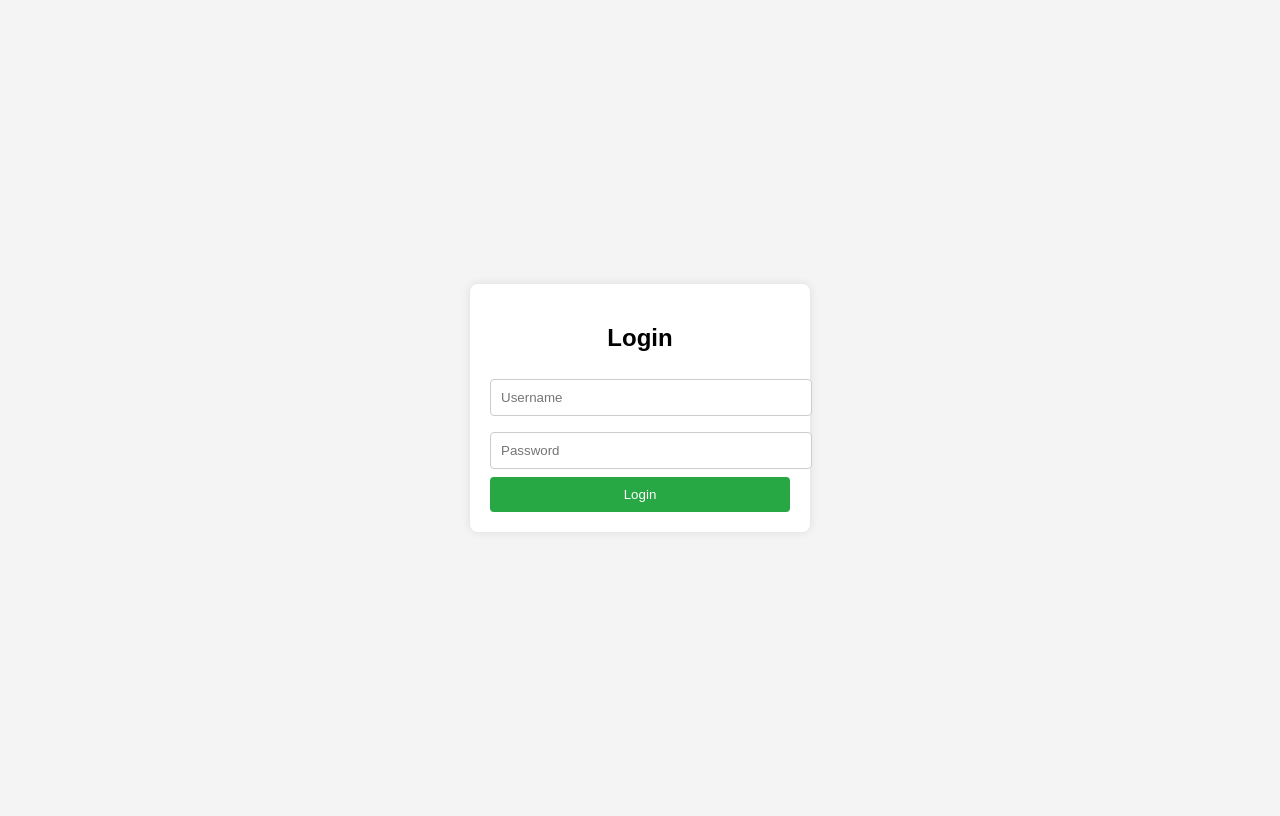
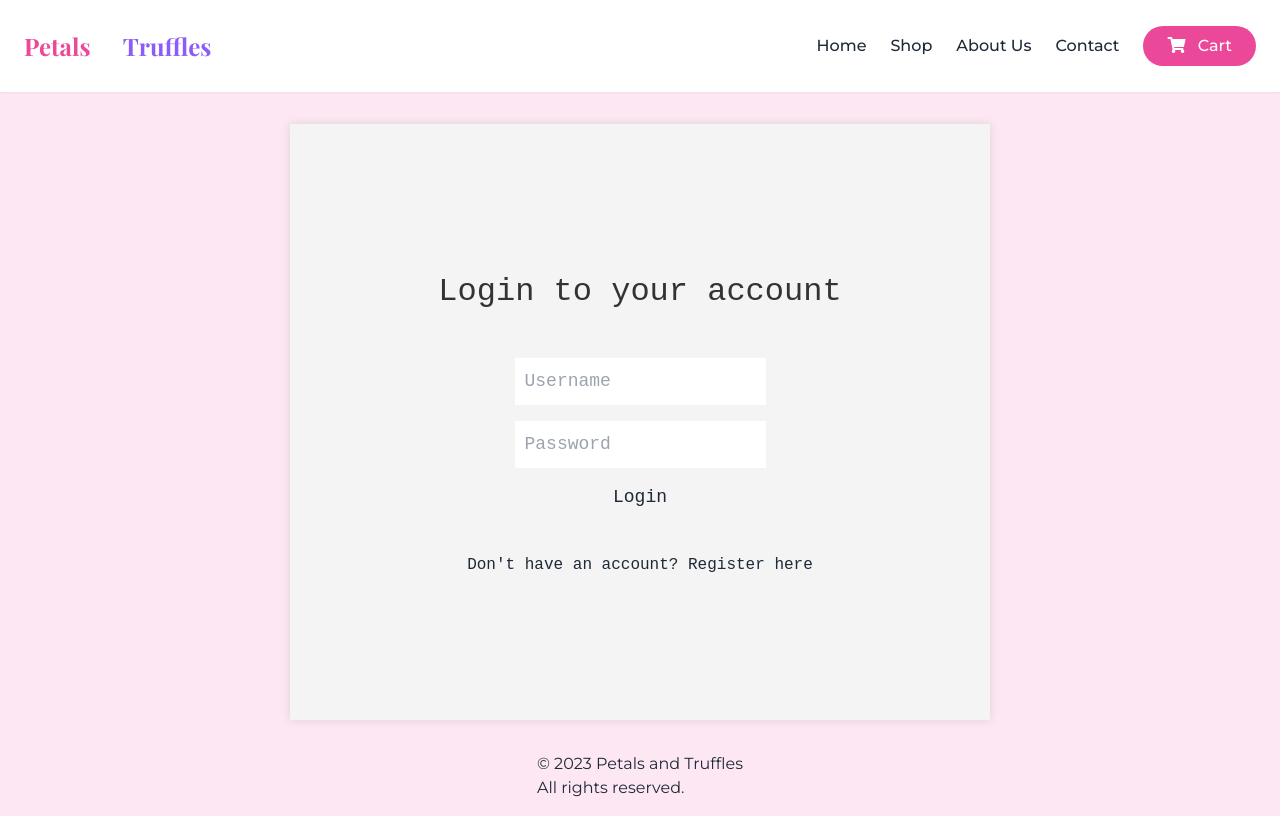
Before and after one commit to LourdesN/Secretstartups, a plain HTML site: page Petals and Truffles/index.html in a window 1280 px wide. Drawn offline with nearby package versions, Linux system fonts and the light colour scheme.

Commit message:
new changes

```diff
--- a/Petals and Truffles/index.html
+++ b/Petals and Truffles/index.html
@@ -3,56 +3,98 @@
 <head>
     <meta charset="UTF-8">
     <title>Login Page</title>
-    <style>
-        body {
-            font-family: Arial, sans-serif;
-            background-color: #f4f4f4;
-            display: flex;
-            justify-content: center;
-            align-items: center;
-            height: 100vh;
+    <meta name="viewport" content="width=device-width, initial-scale=1.0">
+    <meta name="description" content="Login to your Petals and Truffles account to access exclusive features and content.">
+    <script src="https://cdn.tailwindcss.com"></script>
+    <link rel="stylesheet" href="/Petals and Truffles/styles.css">
+    <link rel="stylesheet" href="https://cdnjs.cloudflare.com/ajax/libs/font-awesome/5.15.3/css/all.min.css">
+    <link rel="stylesheet" href="https://cdn.jsdelivr.net/npm/bootstrap-icons@1.11.3/font/bootstrap-icons.css">
+    <link href="https://fonts.googleapis.com/css2?family=Montserrat:wght@300;400;500;600;700&family=Playfair+Display:wght@400;500;600;700&display=swap" rel="stylesheet">
+    <script>
+        tailwind.config = {
+            theme: {
+                extend: {
+                    colors: {
+                        primary: "#ec4899",
+                        secondary: "#8b5cf6",
+                        lightpink: "#fce7f3",
+                        lightpurple: "#f3e8ff"
+                    },
+                    fontFamily: {
+                        'playfair': ['"Playfair Display"', 'serif'],
+                        'montserrat': ['Montserrat', 'sans-serif']
+                    }
+                }
+            }
         }
-        .login-box {
-            background: white;
-            padding: 20px;
-            border-radius: 8px;
-            box-shadow: 0px 0px 10px rgba(0,0,0,0.1);
-            width: 300px;
-        }
-        h2 {
-            text-align: center;
-        }
-        input[type="text"], input[type="password"] {
-            width: 100%;
-            padding: 10px;
-            margin: 8px 0;
-            border: 1px solid #ccc;
-            border-radius: 4px;
-        }
-        input[type="submit"] {
-            width: 100%;
-            padding: 10px;
-            background: #28a745;
-            color: white;
-            border: none;
-            border-radius: 4px;
-            cursor: pointer;
-        }
-        input[type="submit"]:hover {
-            background: #218838;
-        }
-    </style>
+    </script>
 </head>
-<body>
+<body class="bg-lightpink font-montserrat text-gray-800" id="login">
+    <nav class="bg-white shadow-sm sticky top-0 z-50">
+        <div class="container mx-auto px-6 py-4">
+            <div class="flex justify-between items-center">
+                <!-- Logo on the navbar -->
+                <div class="flex items-center">
+                    <span class="font-playfair text-2xl font-bold">
+                        <span class="text-primary">Petals</span> & <span class="text-secondary">Truffles</span>
+                    </span>
+                </div>
 
+                <!-- Desktop Navigation -->
+                <div class="hidden md:flex items-center space-x-6">
+                    <a href="#home" class="nav-link text-gray-800 font-medium hover:text-primary">Home</a>
+                    <a href="#" class="nav-link text-gray-800 font-medium hover:text-secondary">Shop</a>
+                    <a href="#" class="nav-link text-gray-800 font-medium hover:text-primary">About Us</a>
+                    <a href="#" class="nav-link text-gray-800 font-medium hover:text-secondary">Contact</a>
+                    <a href="#" class="ml-4 bg-primary hover:bg-pink-600 text-white font-medium py-2 px-6 rounded-full transition duration-300">
+                        <i class="fas fa-shopping-cart mr-2"></i> Cart
+                    </a>
+                </div>
+
+                <!-- Mobile menu button -->
+                <div class="md:hidden flex items-center">
+                    <button type="button" class="text-gray-800 hover:text-primary focus:outline-none" id="mobile-menu-button">
+                        <i class="fas fa-bars text-2xl"></i>
+                    </button>
+                </div>
+            </div>
+
+            <!-- Mobile Navigation -->
+            <div class="md:hidden hidden py-4" id="mobile-menu">
+                <div class="flex flex-col space-y-4">
+                    <a href="#" class="nav-link text-gray-800 font-medium hover:text-primary">Home</a>
+                    <a href="#" class="nav-link text-gray-800 font-medium hover:text-secondary">Shop</a>
+                    <a href="#" class="nav-link text-gray-800 font-medium hover:text-primary">About Us</a>
+                    <a href="#" class="nav-link text-gray-800 font-medium hover:text-secondary">Contact</a>
+                    <a href="#" class="bg-primary hover:bg-pink-600 text-white font-medium py-2 px-6 rounded-full text-center transition duration-300">
+                        <i class="fas fa-shopping-cart mr-2"></i> Cart
+                    </a>
+                </div>
+            </div>
+        </div>
+    </nav>
+
+
+<div class="login-container">
+        <h1>Login to your account</h1>
     <div class="login-box">
-        <h2>Login</h2>
         <form action="" method="POST">
             <input type="text" name="username" placeholder="Username" required>
             <input type="password" name="password" placeholder="Password" required>
-            <input type="submit" value="Login">
+            <button type="submit" value="Login">Login</button>
         </form>
     </div>
 
+    <div class="register-link">
+        <p>Don't have an account? <a href="/Petals and Truffles/register.html">Register here</a></p>
+    </div>
+</div>
+
+
+<div class="footer">
+    <p>&copy; 2023 Petals and Truffles</p>
+    <p>All rights reserved.</p>
+</div>
+
 </body>
 </html>
--- a/Petals and Truffles/styles.css
+++ b/Petals and Truffles/styles.css
@@ -1,30 +1,98 @@
-body{
-    font-family: 'Times New Roman', Times, serif;
-    background-color: black;
+
+body, html {
+    margin: 0;
+    padding: 0;
+    height: 100%;
+    font-family: Arial, sans-serif;
+}
+
+#login{
+    display: flex;
+    flex-direction: column;
+    justify-content: center;
+    align-items: center;
+    height: 100vh;
+    gap: 2rem;
+}
+nav {
+    width: 100%;
+    background-color: #333;
+    color: white;
+    padding: 10px 0;
     display: flex;
     justify-content: center;
+}
+
+.login-container {
+    font-family: 'Courier New', Courier, monospace;
+    display: flex;
+    flex-direction: column;
+    justify-content: center;
+    gap: 2rem;
+    background-color: #f4f4f4;
     align-items: center;
-    height: auto;
+    height: 80vh;
+    width: 700px;
+    margin: 0 auto;
+    box-shadow: 0 0 10px rgba(0, 0, 0, 0.1);
+    padding:    20px;
+
 }
-.login-box{
-    background: white;
-    padding: 20px;
-    border-radius: 8px;
-    box-shadow: rgba(0, 0, 0, 0.1);
-    width: 300px;
-}
-h2{
+.login-container h1 {
+    font-size: 2rem;
+    color: #333;
     text-align: center;
 }
-input [type="text"],[type = "password"]{
-width: 100px;
+
+.login-container form{
+    display: flex;
+    flex-direction: column;
+    gap: 1rem;
+    width: 100%;
+    max-width: 400px;
+    padding:10px ;
+    font-size: large;
+}
+
+.login-container form input {
     padding: 10px;
-margin: 8px;
-border: 1px;
+}
+
+/*
+.login-box {
+    max-width: 100%;
+    background: white;
+    padding: 20px 30px;
+    border-radius: 8px;
+    box-shadow: 0px 0px 10px rgba(0,0,0,0.1);
+    box-sizing: border-box;
+    text-align: center;
+    border: 1px solid black;
+    transition: box-shadow 0.3s ease;
+} */
+/*
+input[type="text"], input[type="password"] {
+    width: 100%;
+    padding: 10px;
+    margin: 8px 0;
+    border: 1px solid #ccc;
     border-radius: 4px;
 }
- input[type="submit"]
-  {
+
+.login-box button {
+    width: 100%;
+    padding: 10px;
+    background: #15f333;
+    color: white;
+    border: none;
+    border-radius: 4px;
+    cursor: pointer;
+}
+.login-box button:hover {
+    background: #0056b3;
+}
+
+button {
     width: 100%;
     padding: 10px;
     background: #28a745;
@@ -33,6 +101,16 @@ border-radius: 4px;
     border-radius: 4px;
     cursor: pointer;
 }
-        input[type="submit"]:hover {
+button:hover {
     background: #218838;
 }
+
+.footer{
+    background-color: black;
+    width: 100%;
+    text-align: center;
+    padding: 20px;
+    font-weight: bold;
+    color: linear-gradient(135deg, rgba(236,72,153,0.1) 0%, rgba(139,92,246,0.1) 100%);
+    color: white;
+}
```
Also changed, not shown: index.html (+1 -1 lines). Lines whose indentation alone changed are shown as unchanged.
